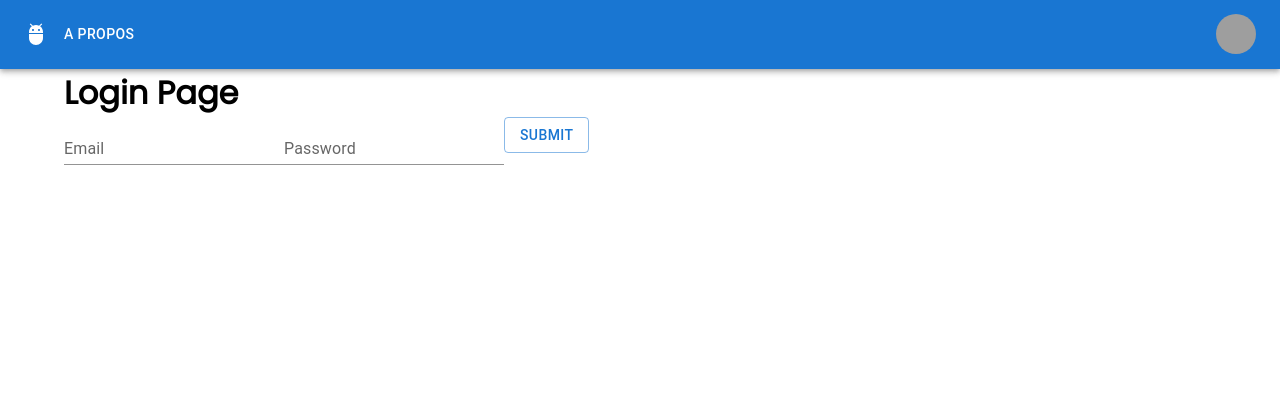
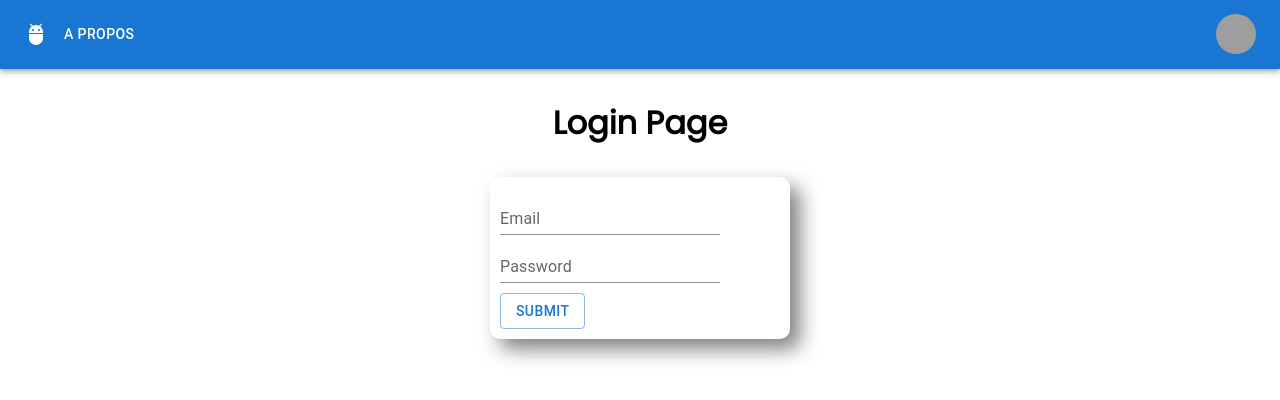
Before and after one commit to planigo/app, a Next.js app: page /auth in a window 1280 px wide. Shown: the top 400 px of the page. Built offline with nearby package versions, Linux system fonts and the light colour scheme; grey boxes are pictures that could not be loaded.

Commit message:
Auth page with css

```diff
--- a/src/pages/auth/index.tsx
+++ b/src/pages/auth/index.tsx
@@ -24,16 +24,16 @@ const LoginPage = () => {
   };
 
   return (
-    <div>
+    <div id="log-in-container">
       <h1>Login Page</h1>
       <form onSubmit={handleSubmit(onSubmit)}>
-        <TextField id="standard-basic" label="Email" variant="standard"
-         type="text" placeholder="Email" {...register("email")} />
-        {errors.email?.message && <p>{errors.email?.message as string}</p>}
-        <TextField id="standard-basic" label="Password" variant="standard"
-         type="password" placeholder="Password" {...register("password")} />
-        {errors.password?.message && <p>{errors.password?.message as string}</p>}
-        <Button variant="outlined" type="submit">Submit</Button>
+        <TextField id="standard-basic" className="log-in-input" label="Email" variant="standard"
+         type="text" {...register("email")} />
+        {errors.email?.message && <p className='error-message'>{errors.email?.message as string}</p>}
+        <TextField id="standard-basic" className="log-in-input" label="Password" variant="standard"
+         type="password" {...register("password")} />
+        {errors.password?.message && <p className='error-message'>{errors.password?.message as string}</p>}
+        <Button variant="outlined" type="submit" id="log-in-button-submit">Submit</Button>
       </form>
     </div>
   );
--- a/src/styles/globals.css
+++ b/src/styles/globals.css
@@ -105,3 +105,34 @@ a {
     color-scheme: dark;
   }
 } */
+
+#log-in-container h1{
+  text-align: center;
+  margin: 30px;
+}
+
+#log-in-container form{
+  margin: 30px auto;
+  width: 300px;
+  background-color: white;
+  box-shadow: 10px 10px 20px 0px rgba(0,0,0,0.5);
+  padding: 10px;
+  border-radius: 10px;
+}
+
+.log-in-input{
+  margin: 10px 0px;
+}
+
+.error-message {
+  color: red;
+  font-weight: bold;
+  background-color: #ffcccc;
+  width: fit-content;
+  border-radius: 10px;
+  padding: 10px;
+}
+
+#log-in-button-submit {
+  margin-top: 10px;
+}
```
